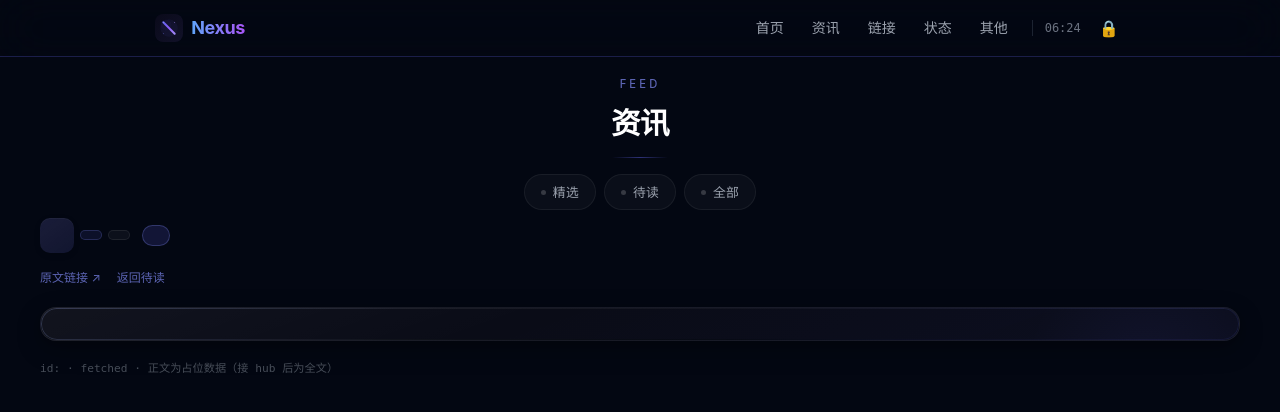
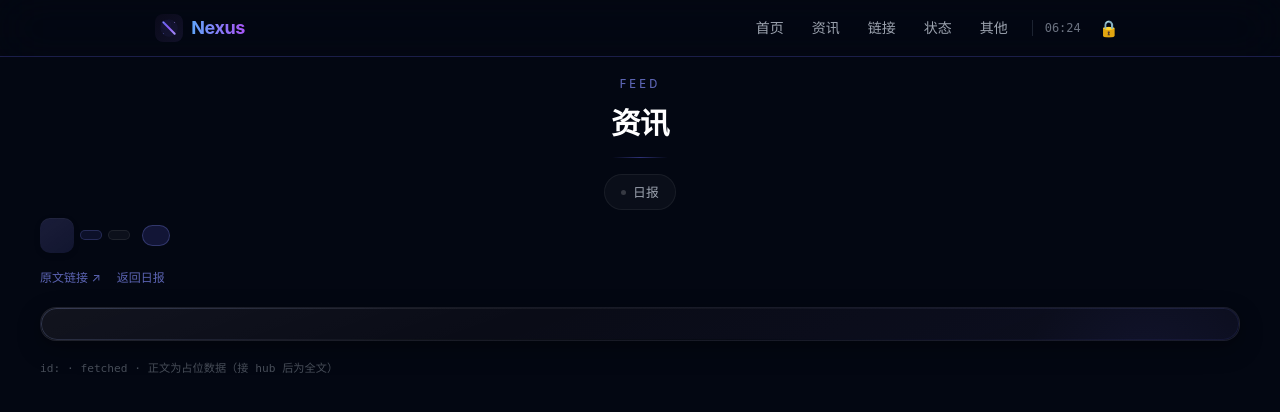
Before and after one commit to FeliixFeng/nexus, a Django app: template templates/rss/article.html in a window 1280 px wide. Shown: the top 412 px of the page. Run offline with Django 5.2, Linux system fonts and the light colour scheme; the template is opened without the code that fills it, so the values that code supplies are empty; some libraries are stand-ins or nearby versions.

Commit message:
fix(rss): 文章页与 lab 导航改回日报入口
article.html 返回链接从旧列表页改 /rss/；lab.html 文案同步。

Ultraworked with [Sisyphus](https://github.com/code-yeongyu/oh-my-openagent)

Co-authored-by: Sisyphus <clio-agent@sisyphuslabs.ai>

```diff
--- a/templates/rss/article.html
+++ b/templates/rss/article.html
@@ -4,7 +4,7 @@
 {% block title %}{{ page_title }} · Nexus{% endblock %}
 
 {% block extra_css %}
-<link rel="stylesheet" href="{% static 'css/rss.css' %}?v=20260923f">
+<link rel="stylesheet" href="{% static 'css/rss.css' %}?v=20260929a">
 {% endblock %}
 
 {% block content %}
@@ -16,9 +16,7 @@
     </header>
 
     <nav class="feed-seg nx-enter" aria-label="资讯视图">
-        <a href="{% url 'rss:today' %}" class="feed-seg-btn {% if view == 'today' %}active{% endif %}"><span class="feed-seg-dot" aria-hidden="true"></span>精选</a>
-        <a href="{% url 'rss:unread' %}" class="feed-seg-btn {% if view == 'unread' %}active{% endif %}"><span class="feed-seg-dot" aria-hidden="true"></span>待读</a>
-        <a href="{% url 'rss:stream' %}" class="feed-seg-btn {% if view == 'stream' %}active{% endif %}"><span class="feed-seg-dot" aria-hidden="true"></span>全部</a>
+        <a href="{% url 'rss:today' %}" class="feed-seg-btn"><span class="feed-seg-dot" aria-hidden="true"></span>日报</a>
     </nav>
 
     <article class="feed-article nx-enter nx-delay-2" id="feed-article-item" data-id="{{ item.id }}">
@@ -38,7 +36,7 @@
 
         <div class="feed-article-actions">
             <a class="view-all" href="{{ item.url }}" target="_blank" rel="noopener noreferrer">原文链接 ↗</a>
-            <a class="view-all" href="{% url 'rss:unread' %}">返回待读</a>
+            <a class="view-all" href="{% url 'rss:today' %}">返回日报</a>
         </div>
 
         <div class="nx-card mt-5">
--- a/templates/rss/lab.html
+++ b/templates/rss/lab.html
@@ -4,7 +4,7 @@
 {% block title %}{{ page_title }} · Nexus{% endblock %}
 
 {% block extra_css %}
-<link rel="stylesheet" href="{% static 'css/rss.css' %}?v=20260923f">
+<link rel="stylesheet" href="{% static 'css/rss.css' %}?v=20260929a">
 <style>
 .lab-note {
     max-width: 720px;
@@ -161,7 +161,7 @@
     {% endfor %}
 
     <p class="lab-hint" style="text-align:center;margin-top:8px;">
-        临时页 · 不在 精选/待读/全部 导航里
+        临时页 · 不在日报导航里
     </p>
 </div>
 {% endblock %}
```
